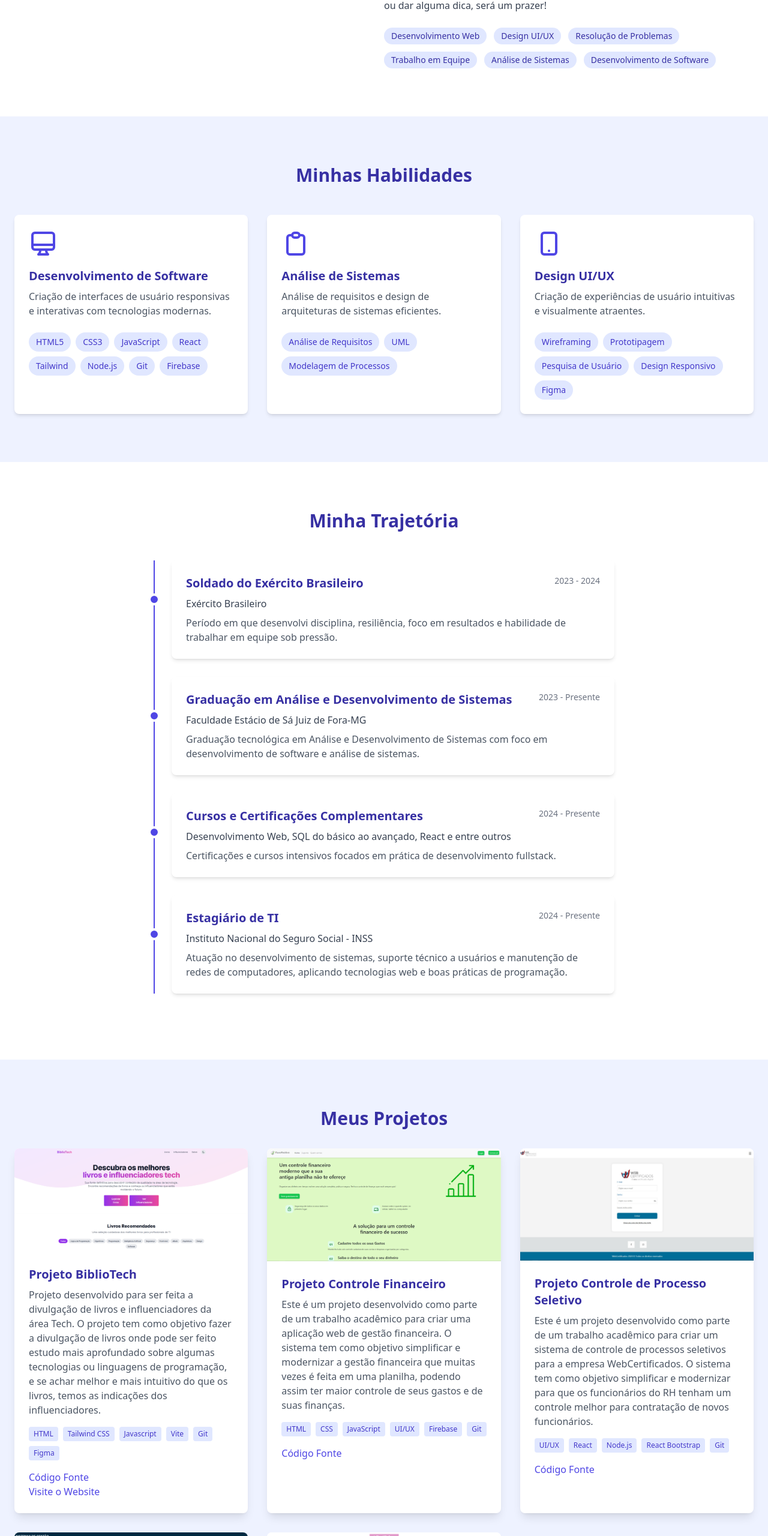
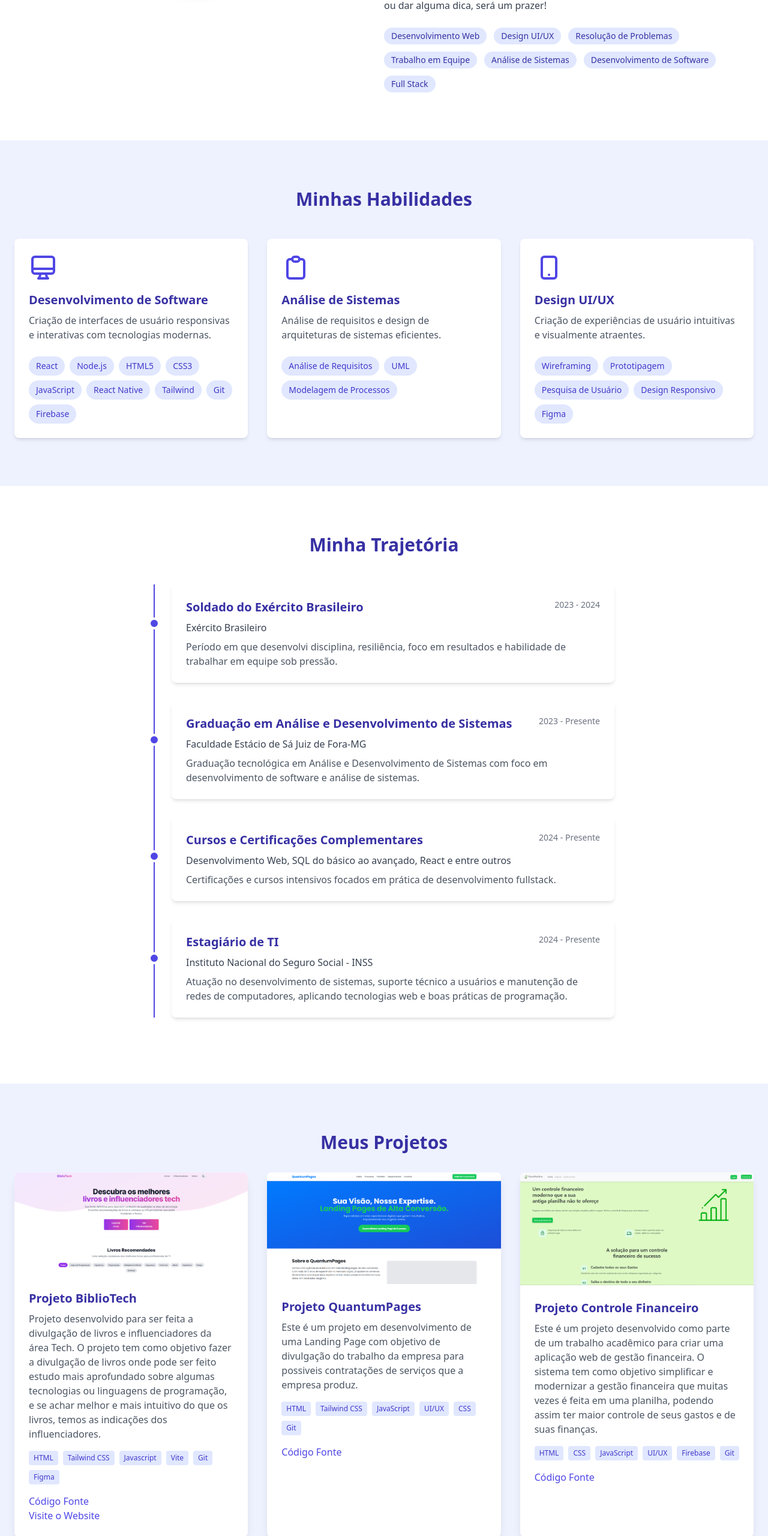
Before and after one commit to jamilsalomao/portfolio, a website built with Vite: page index.html in a window 1280 px wide. Shown: the part 1380-3940 px from the top of the page at 60% size. Built offline with nearby package versions, Linux system fonts and the light colour scheme.

Commit message:
Altera algumas seções no index e adiciona trabalho na seção de meus trabalhos

```diff
--- a/index.html
+++ b/index.html
@@ -7,7 +7,7 @@
     <meta name="description" content="Portfólio profissional mostrando habilidades de análise de sistemas e desenvolvimento de software">
     <link rel="shortcut icon" type="imagex/png" href="/assets/img/portfolioimage.png">
     <link rel="stylesheet" href="css/styles.css">
-    <!-- Font Awesome CDN -->
+
     <link
     rel="stylesheet"
     href="https://cdnjs.cloudflare.com/ajax/libs/font-awesome/6.5.0/css/all.min.css"
@@ -29,7 +29,7 @@
 
 </head>
 <body class="font-sans transition-colors duration-300">
-    <!-- Header -->
+
     <header id="header" class="fixed top-0 left-0 right-0 z-50 transition-all duration-300 py-4 bg-transparent">
         <div class="container mx-auto px-6">
             <div class="flex justify-between items-center">
@@ -37,7 +37,7 @@
                     <span class="text-blue-300">Dev</span>Jamil Salomão
                 </a>
 
-                <!-- Desktop Navigation -->
+
                 <div class="hidden md:flex items-center space-x-8">
                     <nav class="flex space-x-8">
                         <a href="#hero" class="text-white hover:text-blue-300 transition duration-300">
@@ -72,19 +72,19 @@
                         </a>
                     </nav>
 
-                    <!-- Theme Toggle -->
+
                     <button id="theme-toggle" class="text-white focus:outline-none" aria-label="Toggle theme">
-                        <!-- Sun icon for dark mode -->
+
                         <svg xmlns="http://www.w3.org/2000/svg" class="h-6 w-6 hidden dark:block" fill="none" viewBox="0 0 24 24" stroke="currentColor">
                             <path stroke-linecap="round" stroke-linejoin="round" stroke-width="2" d="M12 3v1m0 16v1m9-9h-1M4 12H3m15.364 6.364l-.707-.707M6.343 6.343l-.707-.707m12.728 0l-.707.707M6.343 17.657l-.707.707M16 12a4 4 0 11-8 0 4 4 0 018 0z" />
                         </svg>
-                        <!-- Moon icon for light mode -->
+
                         <svg xmlns="http://www.w3.org/2000/svg" class="h-6 w-6 block dark:hidden" fill="none" viewBox="0 0 24 24" stroke="currentColor">
                             <path stroke-linecap="round" stroke-linejoin="round" stroke-width="2" d="M20.354 15.354A9 9 0 018.646 3.646 9.003 9.003 0 0012 21a9.003 9.003 0 008.354-5.646z" />
                         </svg>
                     </button>
 
-                    <!-- Language Selector -->
+
                     <div class="language-selector">
                         <button id="language-toggle" class="text-white focus:outline-none flex items-center" aria-label="Change language">
                             <span id="current-language">PT</span>
@@ -100,21 +100,21 @@
                     </div>
                 </div>
 
-                <!-- Mobile Menu Button -->
+
                 <div class="md:hidden flex items-center space-x-4">
-                    <!-- Theme Toggle Mobile -->
+
                     <button id="theme-toggle-mobile" class="text-white focus:outline-none" aria-label="Toggle theme">
-                        <!-- Sun icon for dark mode -->
+
                         <svg xmlns="http://www.w3.org/2000/svg" class="h-6 w-6 hidden dark:block" fill="none" viewBox="0 0 24 24" stroke="currentColor">
                             <path stroke-linecap="round" stroke-linejoin="round" stroke-width="2" d="M12 3v1m0 16v1m9-9h-1M4 12H3m15.364 6.364l-.707-.707M6.343 6.343l-.707-.707m12.728 0l-.707.707M6.343 17.657l-.707.707M16 12a4 4 0 11-8 0 4 4 0 018 0z" />
                         </svg>
-                        <!-- Moon icon for light mode -->
+
                         <svg xmlns="http://www.w3.org/2000/svg" class="h-6 w-6 block dark:hidden" fill="none" viewBox="0 0 24 24" stroke="currentColor">
                             <path stroke-linecap="round" stroke-linejoin="round" stroke-width="2" d="M20.354 15.354A9 9 0 018.646 3.646 9.003 9.003 0 0012 21a9.003 9.003 0 008.354-5.646z" />
                         </svg>
                     </button>
 
-                    <!-- Language Toggle Mobile -->
+
                     <div class="language-selector">
                         <button id="language-toggle-mobile" class="text-white focus:outline-none flex items-center" aria-label="Change language">
                             <span id="current-language-mobile">PT</span>
@@ -129,7 +129,7 @@
                         </div>
                     </div>
 
-                    <!-- Menu Toggle -->
+
                     <button id="menu-toggle" class="text-white focus:outline-none" aria-label="Toggle menu">
                         <svg xmlns="http://www.w3.org/2000/svg" class="h-6 w-6" fill="none" viewBox="0 0 24 24" stroke="currentColor">
                             <path stroke-linecap="round" stroke-linejoin="round" stroke-width="2" d="M4 6h16M4 12h16M4 18h16" />
@@ -139,7 +139,7 @@
             </div>
         </div>
 
-        <!-- Mobile Navigation -->
+
         <div id="mobile-menu" class="md:hidden bg-blue-800 dark:bg-gray-800 shadow-lg hidden">
             <nav class="flex flex-col py-4">
                 <a href="#hero" class="text-white hover:bg-blue-700 dark:hover:bg-gray-700 px-6 py-3 mobile-link">
@@ -176,9 +176,9 @@
         </div>
     </header>
 
-    <!-- Main Content -->
+
     <main class="min-h-screen dark:bg-gray-900 dark:text-white">
-        <!-- Hero Section -->
+
         <section id="hero" class="relative h-screen flex items-center justify-center bg-gradient-to-r from-blue-900 via-blue-700 to-blue-800 dark:from-gray-900 dark:via-gray-800 dark:to-gray-900 text-white">
             <div class="programming-symbols-background absolute inset-0 overflow-hidden z-0"></div>
             <div class="absolute inset-0 opacity-20">
@@ -220,7 +220,7 @@
             </div>
         </section>
 
-        <!-- About Section -->
+
         <section id="about" class="py-20 bg-white dark:bg-gray-900">
             <div class="container mx-auto px-6">
                 <div class="flex flex-col md:flex-row items-center">
@@ -290,13 +290,18 @@
                                 <span class="lang-en hidden">Software Development</span>
                                 <span class="lang-es hidden">Desarrollo de Software</span>
                             </span>
+                            <span class="bg-blue-100 text-blue-800 dark:bg-blue-900 dark:text-blue-200 px-3 py-1 rounded-full text-sm font-medium">
+                                <span class="lang-pt">Full Stack</span>
+                                <span class="lang-en hidden">Full Stack</span>
+                                <span class="lang-es hidden">Full Stack</span>
+                            </span>
                         </div>
                     </div>
                 </div>
             </div>
         </section>
 
-        <!-- Skills Section -->
+
         <section id="skills" class="py-20 bg-blue-50 dark:bg-gray-800">
     <div class="container mx-auto px-6">
         <h2 class="text-3xl font-bold mb-12 text-center text-blue-800 dark:text-blue-400 hidden-element">
@@ -305,7 +310,7 @@
             <span class="lang-es hidden">Mis Habilidades</span>
         </h2>
         <div class="grid grid-cols-1 md:grid-cols-2 lg:grid-cols-3 gap-8">
-            <!-- Front-End Development -->
+
             <div class="bg-white dark:bg-gray-900 p-6 rounded-lg shadow-md hover:shadow-lg transition duration-300 hidden-element">
                 <div class="text-blue-600 dark:text-blue-400 mb-4">
                     <svg xmlns="http://www.w3.org/2000/svg" class="h-12 w-12" fill="none" viewBox="0 0 24 24" stroke="currentColor">
@@ -324,18 +329,19 @@
                 </p>
 
                 <div class="flex flex-wrap gap-2">
+                    <span class="bg-blue-100 text-blue-700 dark:bg-blue-900 dark:text-blue-200 px-3 py-1.5 rounded-full text-sm">React</span>
+                    <span class="bg-blue-100 text-blue-700 dark:bg-blue-900 dark:text-blue-200 px-3 py-1.5 rounded-full text-sm">Node.js</span>
                     <span class="bg-blue-100 text-blue-700 dark:bg-blue-900 dark:text-blue-200 px-3 py-1.5 rounded-full text-sm">HTML5</span>
                     <span class="bg-blue-100 text-blue-700 dark:bg-blue-900 dark:text-blue-200 px-3 py-1.5 rounded-full text-sm">CSS3</span>
                     <span class="bg-blue-100 text-blue-700 dark:bg-blue-900 dark:text-blue-200 px-3 py-1.5 rounded-full text-sm">JavaScript</span>
-                    <span class="bg-blue-100 text-blue-700 dark:bg-blue-900 dark:text-blue-200 px-3 py-1.5 rounded-full text-sm">React</span>
+                    <span class="bg-blue-100 text-blue-700 dark:bg-blue-900 dark:text-blue-200 px-3 py-1.5 rounded-full text-sm">React Native</span>
                     <span class="bg-blue-100 text-blue-700 dark:bg-blue-900 dark:text-blue-200 px-3 py-1.5 rounded-full text-sm">Tailwind</span>
-                    <span class="bg-blue-100 text-blue-700 dark:bg-blue-900 dark:text-blue-200 px-3 py-1.5 rounded-full text-sm">Node.js</span>
                     <span class="bg-blue-100 text-blue-700 dark:bg-blue-900 dark:text-blue-200 px-3 py-1.5 rounded-full text-sm">Git</span>
                     <span class="bg-blue-100 text-blue-700 dark:bg-blue-900 dark:text-blue-200 px-3 py-1.5 rounded-full text-sm">Firebase</span>
                 </div>
             </div>
 
-            <!-- Systems Analysis -->
+
             <div class="bg-white dark:bg-gray-900 p-6 rounded-lg shadow-md hover:shadow-lg transition duration-300 hidden-element">
                 <div class="text-blue-600 dark:text-blue-400 mb-4">
                     <svg xmlns="http://www.w3.org/2000/svg" class="h-12 w-12" fill="none" viewBox="0 0 24 24" stroke="currentColor">
@@ -368,7 +374,7 @@
                 </div>
             </div>
 
-            <!-- UI/UX Design -->
+
             <div class="bg-white dark:bg-gray-900 p-6 rounded-lg shadow-md hover:shadow-lg transition duration-300 hidden-element">
                 <div class="text-blue-600 dark:text-blue-400 mb-4">
                     <svg xmlns="http://www.w3.org/2000/svg" class="h-12 w-12" fill="none" viewBox="0 0 24 24" stroke="currentColor">
@@ -410,7 +416,7 @@
     </div>
 </section>
 
-        <!-- Timeline Section -->
+
         <section id="timeline" class="py-20 bg-white dark:bg-gray-900">
             <div class="container mx-auto px-6">
                 <h2 class="text-3xl font-bold mb-12 text-center text-blue-800 dark:text-blue-400 hidden-element">
@@ -420,7 +426,7 @@
                 </h2>
 
                 <div class="timeline-container max-w-3xl mx-auto">
-                    <!-- Timeline Item 1 -->
+
                     <div class="timeline-item hidden-element">
                         <div class="timeline-dot"></div>
                         <div class="bg-white dark:bg-gray-800 p-6 rounded-lg shadow-md">
@@ -445,7 +451,7 @@
                         </div>
                     </div>
 
-                    <!-- Timeline Item 2 -->
+
                     <div class="timeline-item hidden-element">
                         <div class="timeline-dot"></div>
                         <div class="bg-white dark:bg-gray-800 p-6 rounded-lg shadow-md">
@@ -474,7 +480,7 @@
                         </div>
                     </div>
 
-                    <!-- Timeline Item 3 -->
+
                         <div class="timeline-item hidden-element">
                             <div class="timeline-dot"></div>
                             <div class="bg-white dark:bg-gray-800 p-6 rounded-lg shadow-md">
@@ -503,7 +509,7 @@
                             </div>
                         </div>
 
-                    <!-- Timeline Item 4 -->
+
                     <div class="timeline-item hidden-element">
                         <div class="timeline-dot"></div>
                         <div class="bg-white dark:bg-gray-800 p-6 rounded-lg shadow-md">
@@ -535,7 +541,6 @@
             </div>
         </section>
 
-        <!-- Projects Section -->
         <section id="projects" class="py-20 bg-blue-50 dark:bg-gray-800">
             <div class="container mx-auto px-6">
                 <h2 class="text-3xl font-bold mb-8 text-center text-blue-800 dark:text-blue-400 hidden-element">
@@ -546,9 +551,9 @@
 
                 <div class="grid grid-cols-1 md:grid-cols-2 lg:grid-cols-3 gap-8">
 
-                    <!-- Project 1 -->
+
                     <div class="project-item bg-white dark:bg-gray-900 rounded-lg overflow-hidden shadow-lg hover:shadow-xl transition-shadow duration-300 hidden-element" data-category="systems,frontend">
-                        <img src="assets/img/BiblioTech.png" alt="Project 2" class="w-full h-46 object-cover">
+                        <img src="assets/img/BiblioTech.png" alt="Project 1" class="w-full h-46 object-cover">
                         <div class="p-6">
                             <h3 class="text-xl font-bold mb-2 text-blue-800 dark:text-blue-400">
                                 <span class="lang-pt">Projeto BiblioTech</span>
@@ -586,9 +591,41 @@
                         </div>
                     </div>
 
-                    <!-- Project 2 -->
+
                     <div class="project-item bg-white dark:bg-gray-900 rounded-lg overflow-hidden shadow-lg hover:shadow-xl transition-shadow duration-300 hidden-element" data-category="frontend,uiux">
-                        <img src="assets/img/FluxoPositivo.PNG" alt="Project 1" class="w-full h-46 object-cover">
+                        <img src="assets/img/QuantumPages.png" alt="Project 2" class="w-full h-46 object-cover">
+                        <div class="p-6">
+                            <h3 class="text-xl font-bold mb-2 text-blue-800 dark:text-blue-400">
+                                <span class="lang-pt">Projeto QuantumPages</span>
+                                <span class="lang-en hidden">QuantumPages Project</span>
+                                <span class="lang-es hidden">Proyecto QuantumPages</span>
+                            </h3>
+                            <p class="text-gray-600 dark:text-gray-400 mb-4">
+                                <span class="lang-pt">Este é um projeto em desenvolvimento de uma Landing Page com objetivo de divulgação do trabalho da empresa para possiveis contratações de serviços que a empresa produz.</span>
+                                <span class="lang-en hidden">This is a project under development for a Landing Page with the objective of promoting the company's work for possible hiring of services that the company produces.</span>
+                                <span class="lang-es hidden">Este es un proyecto en desarrollo para una Landing Page con el objetivo de promocionar el trabajo de la empresa para posibles contrataciones de servicios que la empresa produce.</span>
+                            </p>
+                            <div class="flex flex-wrap gap-2 mb-4">
+                                <span class="bg-blue-100 text-blue-700 dark:bg-blue-900 dark:text-blue-200 px-2 py-1 rounded text-xs">HTML</span>
+                                <span class="bg-blue-100 text-blue-700 dark:bg-blue-900 dark:text-blue-200 px-2 py-1 rounded text-xs">Tailwind CSS</span>
+                                <span class="bg-blue-100 text-blue-700 dark:bg-blue-900 dark:text-blue-200 px-2 py-1 rounded text-xs">JavaScript</span>
+                                <span class="bg-blue-100 text-blue-700 dark:bg-blue-900 dark:text-blue-200 px-2 py-1 rounded text-xs">UI/UX</span>
+                                <span class="bg-blue-100 text-blue-700 dark:bg-blue-900 dark:text-blue-200 px-2 py-1 rounded text-xs">CSS</span>
+                                <span class="bg-blue-100 text-blue-700 dark:bg-blue-900 dark:text-blue-200 px-2 py-1 rounded text-xs">Git</span>
+                            </div>
+                            <div class="flex justify-between">
+                                <a href="https://github.com/jamilsalomao/quantumPages" class="text-blue-600 hover:text-blue-800 dark:text-blue-400 dark:hover:text-blue-300 font-medium">
+                                    <span class="lang-pt">Código Fonte</span>
+                                    <span class="lang-en hidden">Source Code</span>
+                                    <span class="lang-es hidden">Código Fuente</span>
+                                </a>
+                            </div>
+                        </div>
+                    </div>
+
+
+                    <div class="project-item bg-white dark:bg-gray-900 rounded-lg overflow-hidden shadow-lg hover:shadow-xl transition-shadow duration-300 hidden-element" data-category="frontend,uiux">
+                        <img src="assets/img/FluxoPositivo.PNG" alt="Project 3" class="w-full h-46 object-cover">
                         <div class="p-6">
                             <h3 class="text-xl font-bold mb-2 text-blue-800 dark:text-blue-400">
                                 <span class="lang-pt">Projeto Controle Financeiro</span>
@@ -620,7 +657,7 @@
 
                     <!-- Project 3 -->
                     <div class="project-item bg-white dark:bg-gray-900 rounded-lg overflow-hidden shadow-lg hover:shadow-xl transition-shadow duration-300 hidden-element" data-category="systems,frontend">
-                        <img src="assets/img/WebCertificados.jpg" alt="Project 2" class="w-full h-46 object-cover">
+                        <img src="assets/img/WebCertificados.jpg" alt="Project 4" class="w-full h-46 object-cover">
                         <div class="p-6">
                             <h3 class="text-xl font-bold mb-2 text-blue-800 dark:text-blue-400">
                                 <span class="lang-pt">Projeto Controle de Processo Seletivo</span>
@@ -649,9 +686,9 @@
                         </div>
                     </div>
 
-                    <!-- Project 4 -->
+
                     <div class="project-item bg-white dark:bg-gray-900 rounded-lg overflow-hidden shadow-lg hover:shadow-xl transition-shadow duration-300 hidden-element" data-category="uiux,systems">
-                        <img src="assets/img/GCF.png" alt="Project 3" class="w-full h-46 object-cover">
+                        <img src="assets/img/GCF.png" alt="Project 5" class="w-full h-46 object-cover">
                         <div class="p-6">
                             <h3 class="text-xl font-bold mb-2 text-blue-800 dark:text-blue-400">
                                 <span class="lang-pt">Gerenciamento de Controle de Férias</span>
@@ -678,9 +715,9 @@
                         </div>
                     </div>
 
-                    <!-- Project 5 -->
+
                     <div class="project-item bg-white dark:bg-gray-900 rounded-lg overflow-hidden shadow-lg hover:shadow-xl transition-shadow duration-300 hidden-element" data-category="systems,frontend">
-                        <img src="assets/img/IdleClickerGame.png" alt="Project 2" class="w-full h-46 object-cover">
+                        <img src="assets/img/IdleClickerGame.png" alt="Project 6" class="w-full h-46 object-cover">
                         <div class="p-6">
                             <h3 class="text-xl font-bold mb-2 text-blue-800 dark:text-blue-400">
                                 <span class="lang-pt">Projeto Idle Clicker Game</span>
@@ -712,7 +749,7 @@
             </div>
         </section>
 
-        <!-- Contact Section -->
+
         <section id="contact" class="py-20 bg-blue-800 dark:bg-gray-900 text-white">
             <div class="container mx-auto px-6">
                 <h2 class="text-4xl font-bold mb-12 text-center hidden-element">
@@ -758,22 +795,22 @@
                             <span class="lang-es hidden">Redes Sociales</span>
                         </h3>
                         <div class="flex space-x-4">
-                            <!-- Instagram -->
+
                             <a href="https://instagram.com/jamil__salomao" target="_blank" class="bg-pink-500 hover:bg-pink-600 dark:bg-pink-600 dark:hover:bg-pink-500 h-10 w-10 rounded-full flex items-center justify-center transition duration-300">
                               <i class="fab fa-instagram text-white text-lg"></i>
                             </a>
 
-                            <!-- LinkedIn -->
+
                             <a href="https://linkedin.com/in/jamil-salomao" target="_blank" class="bg-blue-600 hover:bg-blue-700 dark:bg-blue-700 dark:hover:bg-blue-600 h-10 w-10 rounded-full flex items-center justify-center transition duration-300">
                               <i class="fab fa-linkedin-in text-white text-lg"></i>
                             </a>
 
-                            <!-- GitHub -->
+
                             <a href="https://github.com/jamilsalomao" target="_blank" class="bg-gray-800 hover:bg-gray-700 dark:bg-gray-700 dark:hover:bg-gray-600 h-10 w-10 rounded-full flex items-center justify-center transition duration-300">
                               <i class="fab fa-github text-white text-lg"></i>
                             </a>
 
-                            <!-- WhatsApp -->
+
                             <a href="https://wa.me/5532998622603" target="_blank" class="bg-green-500 hover:bg-green-600 dark:bg-green-600 dark:hover:bg-green-500 h-10 w-10 rounded-full flex items-center justify-center transition duration-300">
                               <i class="fab fa-whatsapp text-white text-lg"></i>
                             </a>
@@ -885,7 +922,7 @@
             </div>
         </section>
 
-        <!-- Footer -->
+
         <footer class="py-6 bg-blue-900 dark:bg-gray-950 text-white text-center">
             <div class="container mx-auto px-6">
                 <p>&copy; <span id="current-year"></span> Jamil Salomão.
```
Also changed, not shown: assets/img/QuantumPages.png (added).
